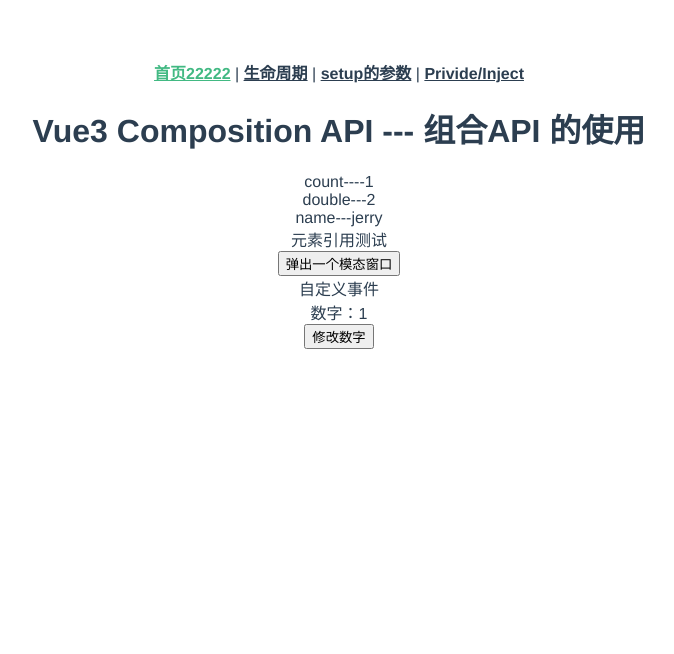
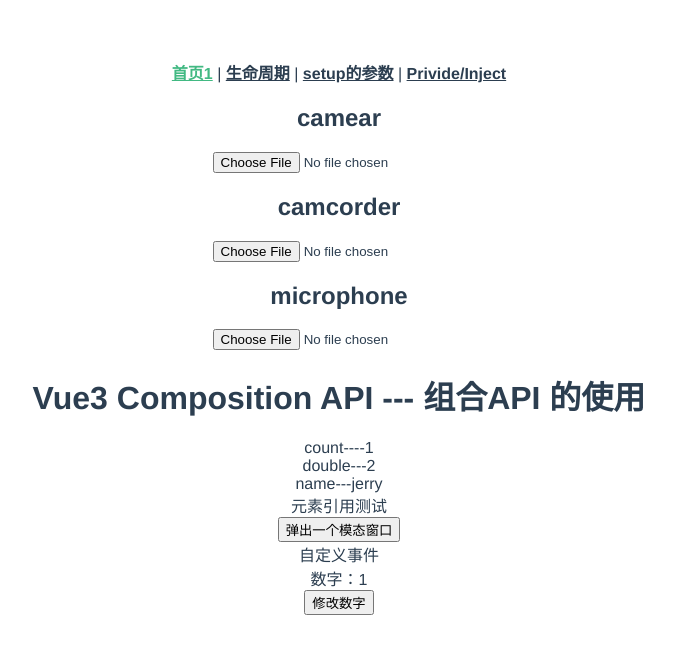
Before and after one commit to boom-sakalaka/Vite-demo, a Vue app in the folder my-vue-app/: page / in a window 1280 px wide. Shown: the top 654 px of the page, without its empty margins (301-975 px from the left). Built offline with nearby package versions, Linux system fonts and the light colour scheme; what element3 would draw is missing.

Commit message:
提交iframe 测试

```diff
--- a/my-vue-app/src/App.vue
+++ b/my-vue-app/src/App.vue
@@ -1,7 +1,7 @@
 <!--
  * @Author: your name
  * @Date: 2021-06-02 22:46:49
- * @LastEditTime: 2021-08-19 19:24:03
+ * @LastEditTime: 2021-08-31 12:10:37
  * @LastEditors: GZH
  * @Description: In User Settings Edit
  * @FilePath: \Vite-demo\my-vue-app\src\App.vue
@@ -9,13 +9,23 @@
 <template>
   <!-- <img alt="Vue logo" src="./assets/logo.png" /> -->
   <div>
-    <router-link to="/">首页22222</router-link>
+    <router-link to="/">首页1</router-link>
     |
     <router-link to="/lifeCycle">生命周期</router-link>
     |
     <router-link to="/setupProps">setup的参数</router-link>
     |
     <router-link to="/privideInject">Privide/Inject</router-link>
+    <div>
+      <h2>camear</h2>
+      <input type="file" accept="image/*" capture="camera" />
+      <br />
+      <h2>camcorder</h2>
+      <input type="file" accept="video/*" capture="camcorder" />
+      <br />
+      <h2>microphone</h2>
+      <input type="file" accept="audio/*" capture="microphone" />
+    </div>
     <router-view></router-view>
   </div>
 </template>
```
